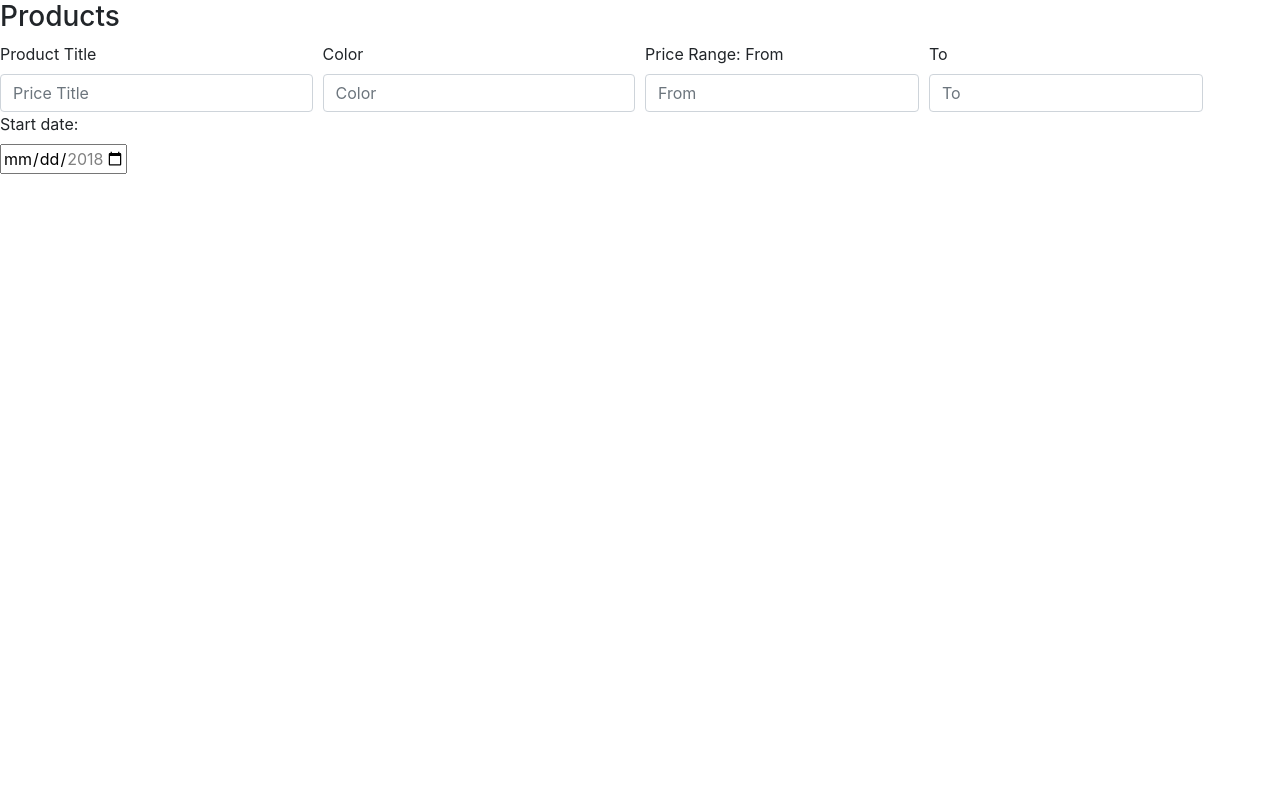
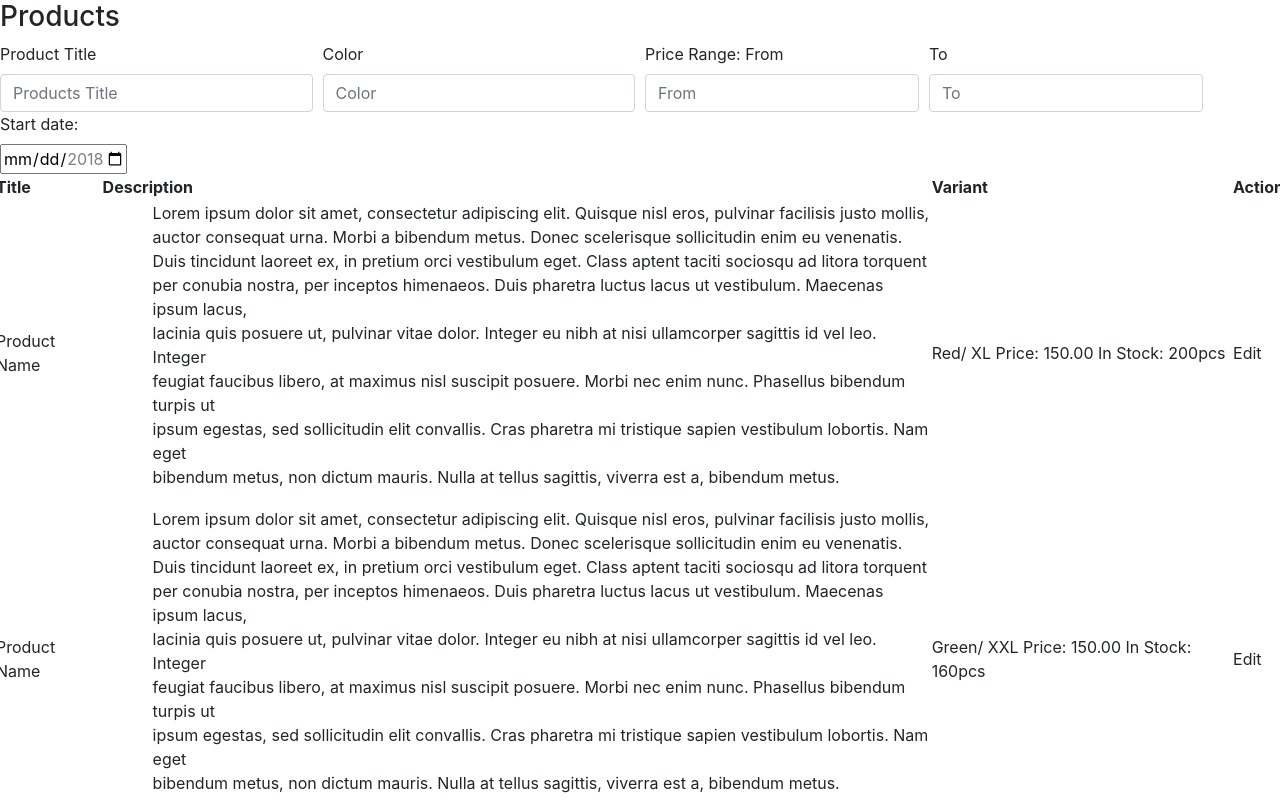
Before and after one commit to duttabipul/Mediusware, a Django app: page /products in a window 1280 px wide. Before the commit the page ends 174 px from the top, so only its background shows below. Run offline with Django 3.2, Linux system fonts and the light colour scheme.

Commit message:
products.html has been updated.

```diff
--- a/Mediusware/myproject/myapp/templates/products.html
+++ b/Mediusware/myproject/myapp/templates/products.html
@@ -16,7 +16,7 @@
   <div class="form-row">
     <div class="col-md-3">
       <label for="validationDefault01">Product Title</label>
-      <input type="text" class="form-control" id="validationDefault01" placeholder="Price Title">
+      <input type="text" class="form-control" id="validationDefault01" placeholder="Products Title">
     </div>
     <div class="col-md-3">
 
@@ -38,6 +38,47 @@
     </div>
 
   </form>
+ <table>
+  <tr>
+    <th>Title</th>
+    <th>Description</th>
+    <th>Variant</th>
+    <th>Action</th>
+  </tr>
+  <tr>
+    <td>Product Name</td>
+    <td><p style="text-align:left; margin-left: 50px;">Lorem ipsum dolor sit amet, consectetur adipiscing elit. Quisque nisl eros,
+pulvinar facilisis justo mollis,<br>
+    auctor consequat urna. Morbi a bibendum metus.
+Donec scelerisque sollicitudin enim eu venenatis.<br> Duis tincidunt laoreet ex,
+in pretium orci vestibulum eget. Class aptent taciti sociosqu ad litora torquent<br>
+per conubia nostra, per inceptos himenaeos. Duis pharetra luctus lacus ut
+vestibulum. Maecenas ipsum lacus,<br> lacinia quis posuere ut, pulvinar vitae dolor.
+Integer eu nibh at nisi ullamcorper sagittis id vel leo. Integer <br> feugiat
+faucibus libero, at maximus nisl suscipit posuere. Morbi nec enim nunc.
+Phasellus bibendum turpis ut<br> ipsum egestas, sed sollicitudin elit convallis.
+Cras pharetra mi tristique sapien vestibulum lobortis. Nam eget<br> bibendum metus,
+non dictum mauris. Nulla at tellus sagittis, viverra est a, bibendum metus.</p></td>
+    <td>Red/ XL  Price: 150.00  In Stock: 200pcs </td>
+    <td>Edit</td>
+  </tr>
+  <tr>
+    <td>Product Name</td>
+    <td><p style="text-align:left; margin-left: 50px;">Lorem ipsum dolor sit amet, consectetur adipiscing elit. Quisque nisl eros,
+pulvinar facilisis justo mollis,<br>
+    auctor consequat urna. Morbi a bibendum metus.
+Donec scelerisque sollicitudin enim eu venenatis.<br> Duis tincidunt laoreet ex,
+in pretium orci vestibulum eget. Class aptent taciti sociosqu ad litora torquent<br>
+per conubia nostra, per inceptos himenaeos. Duis pharetra luctus lacus ut
+vestibulum. Maecenas ipsum lacus,<br> lacinia quis posuere ut, pulvinar vitae dolor.
+Integer eu nibh at nisi ullamcorper sagittis id vel leo. Integer <br> feugiat
+faucibus libero, at maximus nisl suscipit posuere. Morbi nec enim nunc.
+Phasellus bibendum turpis ut<br> ipsum egestas, sed sollicitudin elit convallis.
+Cras pharetra mi tristique sapien vestibulum lobortis. Nam eget<br> bibendum metus,
+non dictum mauris. Nulla at tellus sagittis, viverra est a, bibendum metus.</p></td>
+    <td>Green/ XXL Price: 150.00  In Stock: 160pcs </td>
+    <td>Edit</td>
+  </tr>
+</table>
 
-  </body>
 </html>
```
